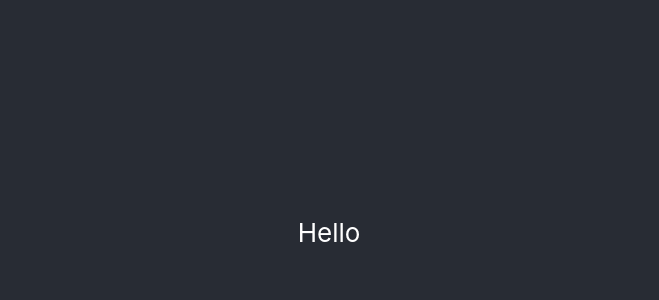
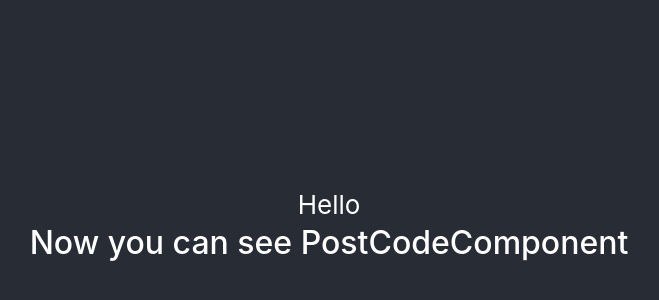
Before and after one commit to abrahamspaa/MERN, a React (Create React App) app in the folder front-end/: page / in a window 1280 px wide. Shown: the part 168-468 px from the top of the page, without its empty margins (311-970 px from the left). Built offline with nearby package versions, Linux system fonts and the light colour scheme.

Commit message:
added PostCodeSearch component

```diff
--- a/front-end/src/App.js
+++ b/front-end/src/App.js
@@ -1,3 +1,4 @@
+import PostCodeSearch from './PostCodeSearch';
 import React from 'react';
 import './App.css';
 
@@ -6,6 +7,7 @@ function App() {
     <div className="App">
       <header className="App-header">
         Hello
+        <PostCodeSearch />
       </header>
     </div>
   );
--- /dev/null
+++ b/front-end/src/PostCodeSearch/index.js
@@ -0,0 +1,7 @@
+import React from 'react';
+
+export default class PostCodeSearch extends React.Component {
+  render() {
+    return (<h2>Now you can see PostCodeComponent</h2>);
+  }
+}
```
